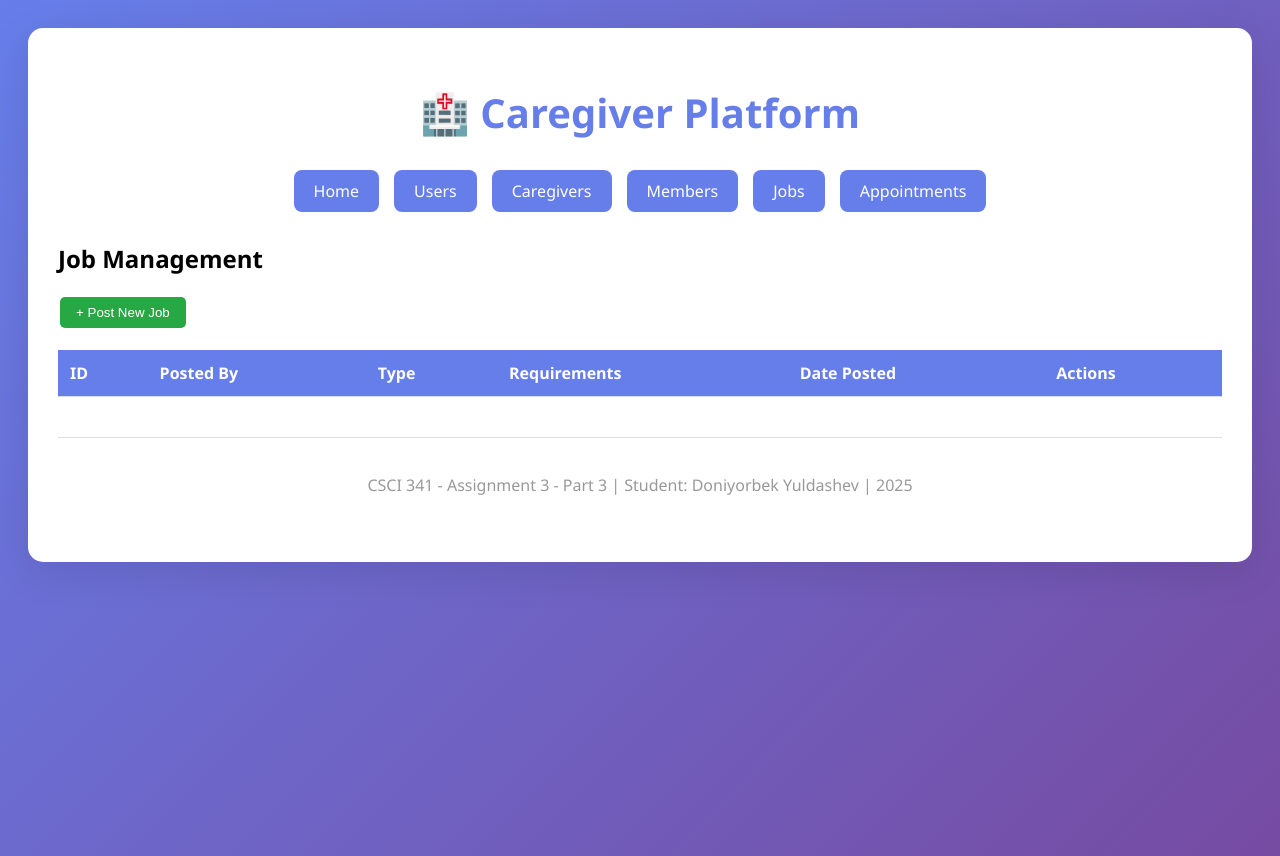
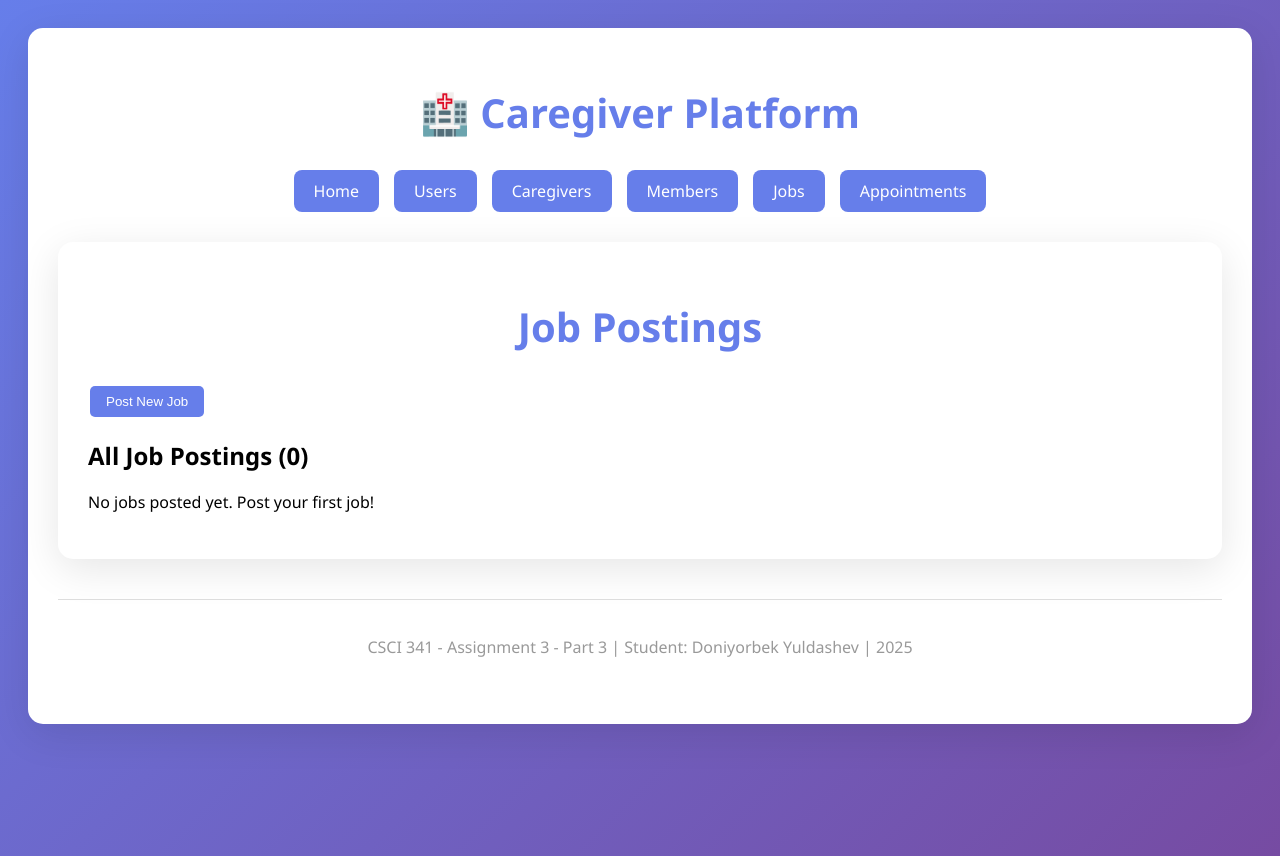
Before and after one commit to DoniyorbekYuldashev/caregiver-platform, a FastAPI app: page /jobs in a window 1280 px wide. Run offline with FastAPI, Linux system fonts and the light colour scheme; lists and menus that the app fills with data are empty.

Commit message:
Fix: Add all missing routes and templates

```diff
--- a/app.py
+++ b/app.py
@@ -157,7 +157,6 @@ async def create_caregiver(
     db.close()
     return RedirectResponse(url="/caregivers", status_code=303)
 
-
 @app.get("/caregivers/edit/{caregiver_id}", response_class=HTMLResponse)
 async def edit_caregiver_form(request: Request, caregiver_id: int):
     db = SessionLocal()
@@ -185,6 +184,13 @@ async def edit_caregiver(
     db.close()
     return RedirectResponse(url="/caregivers", status_code=303)
 
+@app.api_route("/caregivers/delete/{caregiver_id}", methods=["GET", "POST"])
+async def delete_caregiver(caregiver_id: int):
+    db = SessionLocal()
+    crud.delete_caregiver(db, caregiver_id)
+    db.close()
+    return RedirectResponse(url="/caregivers", status_code=303)
+
 # ============== MEMBERS ROUTES ==============
 
 @app.get("/members", response_class=HTMLResponse)
@@ -208,6 +214,20 @@ async def create_member(
     crud.create_member(db, user_id, house_rules)
     db.close()
     return RedirectResponse(url="/members", status_code=303)
+
+@app.get("/members/edit/{member_id}", response_class=HTMLResponse)
+async def edit_member_form(request: Request, member_id: int):
+    db = SessionLocal()
+    member = crud.get_member(db, member_id)
+    members = crud.get_members(db)
+    users = crud.get_users(db)
+    db.close()
+    return templates.TemplateResponse("members.html", {
+        "request": request,
+        "members": members,
+        "users": users,
+        "edit_member": member
+    })
 
 @app.post("/members/edit/{member_id}")
 async def edit_member(
@@ -250,6 +270,20 @@ async def create_job(
     crud.create_job(db, member_id, required_caregiving_type, other_requirements)
     db.close()
     return RedirectResponse(url="/jobs", status_code=303)
+
+@app.get("/jobs/edit/{job_id}", response_class=HTMLResponse)
+async def edit_job_form(request: Request, job_id: int):
+    db = SessionLocal()
+    job = crud.get_job(db, job_id)
+    jobs = crud.get_jobs(db)
+    members = crud.get_members(db)
+    db.close()
+    return templates.TemplateResponse("jobs.html", {
+        "request": request,
+        "jobs": jobs,
+        "members": members,
+        "edit_job": job
+    })
 
 @app.post("/jobs/edit/{job_id}")
 async def edit_job(
@@ -299,6 +333,22 @@ async def create_appointment(
     db.close()
     return RedirectResponse(url="/appointments", status_code=303)
 
+@app.get("/appointments/edit/{appointment_id}", response_class=HTMLResponse)
+async def edit_appointment_form(request: Request, appointment_id: int):
+    db = SessionLocal()
+    appointment = crud.get_appointment(db, appointment_id)
+    appointments = crud.get_appointments(db)
+    caregivers = crud.get_caregivers(db)
+    members = crud.get_members(db)
+    db.close()
+    return templates.TemplateResponse("appointments.html", {
+        "request": request,
+        "appointments": appointments,
+        "caregivers": caregivers,
+        "members": members,
+        "edit_appointment": appointment
+    })
+
 @app.post("/appointments/edit/{appointment_id}")
 async def edit_appointment(
     appointment_id: int,
--- a/templates/jobs.html
+++ b/templates/jobs.html
@@ -1,103 +1,117 @@
 {% extends "base.html" %}
 
-{% block title %}Jobs - Caregiver Platform{% endblock %}
+{% block title %}Jobs{% endblock %}
 
 {% block content %}
-<h2>Job Management</h2>
+<div class="container">
+    <h1>Job Postings</h1>
 
-<button class="btn btn-success" onclick="openModal('createModal')">+ Post New Job</button>
+    {% if not edit_job %}
+    <button onclick="document.getElementById('addForm').style.display='block'" class="btn btn-primary">
+        Post New Job
+    </button>
+    {% endif %}
 
-<table>
-    <thead>
-        <tr>
-            <th>ID</th>
-            <th>Posted By</th>
-            <th>Type</th>
-            <th>Requirements</th>
-            <th>Date Posted</th>
-            <th>Actions</th>
-        </tr>
-    </thead>
-    <tbody>
-        {% for job in jobs %}
-        <tr>
-            <td>{{ job.job_id }}</td>
-            <td>{{ job.member.user.given_name }} {{ job.member.user.surname }}</td>
-            <td>{{ job.required_caregiving_type }}</td>
-            <td>{{ job.other_requirements[:50] }}...</td>
-            <td>{{ job.date_posted.strftime('%Y-%m-%d') }}</td>
-            <td>
-                <button class="btn btn-primary" onclick="openEditModal({{ job.job_id }}, '{{ job.required_caregiving_type }}', `{{ job.other_requirements }}`)">Edit</button>
-                <form action="/jobs/delete/{{ job.job_id }}" method="post" style="display: inline;" onsubmit="return confirmDelete()">
-                    <button type="submit" class="btn btn-danger">Delete</button>
-                </form>
-            </td>
-        </tr>
-        {% endfor %}
-    </tbody>
-</table>
-
-<!-- Create Modal -->
-<div id="createModal" class="modal">
-    <div class="modal-content">
-        <span class="close" onclick="closeModal('createModal')">&times;</span>
-        <h3>Post New Job</h3>
-        <form action="/jobs/create" method="post">
+    <!-- Add Job Form -->
+    <div id="addForm" style="display: {% if show_form %}block{% else %}none{% endif %};">
+        <h2>Post New Job</h2>
+        <form method="post" action="/jobs/create">
             <div class="form-group">
-                <label>Member:</label>
-                <select name="member_user_id" required>
-                    <option value="">Select Member</option>
+                <label>Select Member:</label>
+                <select name="member_id" required>
+                    <option value="">-- Select Member --</option>
                     {% for member in members %}
-                    <option value="{{ member.member_user_id }}">{{ member.user.given_name }} {{ member.user.surname }}</option>
+                    <option value="{{ member.member_id }}">{{ member.user.given_name }} {{ member.user.surname }} ({{ member.user.email }})</option>
                     {% endfor %}
                 </select>
             </div>
             <div class="form-group">
-                <label>Caregiving Type:</label>
+                <label>Required Caregiving Type:</label>
                 <select name="required_caregiving_type" required>
-                    <option value="babysitter">Babysitter</option>
-                    <option value="elderly_care">Elderly Care</option>
-                    <option value="playmate">Playmate</option>
+                    <option value="">-- Select Type --</option>
+                    <option value="Babysitter">Babysitter</option>
+                    <option value="Caregiver">Caregiver</option>
+                    <option value="Special Needs">Special Needs</option>
+                    <option value="Tutor">Tutor</option>
                 </select>
             </div>
             <div class="form-group">
-                <label>Requirements:</label>
-                <textarea name="other_requirements" rows="4"></textarea>
+                <label>Other Requirements:</label>
+                <textarea name="other_requirements" rows="4" placeholder="Additional requirements..."></textarea>
             </div>
-            <button type="submit" class="btn btn-success">Post Job</button>
+            <button type="submit" class="btn btn-primary">Post Job</button>
+            <button type="button" onclick="document.getElementById('addForm').style.display='none'" class="btn btn-secondary">Cancel</button>
         </form>
     </div>
-</div>
 
-<!-- Edit Modal -->
-<div id="editModal" class="modal">
-    <div class="modal-content">
-        <span class="close" onclick="closeModal('editModal')">&times;</span>
-        <h3>Edit Job</h3>
-        <form id="editForm" method="post">
+    <!-- Edit Job Form -->
+    {% if edit_job %}
+    <div id="editForm">
+        <h2>Edit Job</h2>
+        <form method="post" action="/jobs/edit/{{ edit_job.job_id }}">
             <div class="form-group">
-                <label>Caregiving Type:</label>
-                <select name="required_caregiving_type" id="edit_type" required>
-                    <option value="babysitter">Babysitter</option>
-                    <option value="elderly_care">Elderly Care</option>
-                    <option value="playmate">Playmate</option>
+                <label>Member:</label>
+                <input type="text" value="{{ edit_job.member.user.given_name }} {{ edit_job.member.user.surname }}" disabled>
+            </div>
+            <div class="form-group">
+                <label>Required Caregiving Type:</label>
+                <select name="required_caregiving_type" required>
+                    <option value="Babysitter" {% if edit_job.required_caregiving_type == 'Babysitter' %}selected{% endif %}>Babysitter</option>
+                    <option value="Caregiver" {% if edit_job.required_caregiving_type == 'Caregiver' %}selected{% endif %}>Caregiver</option>
+                    <option value="Special Needs" {% if edit_job.required_caregiving_type == 'Special Needs' %}selected{% endif %}>Special Needs</option>
+                    <option value="Tutor" {% if edit_job.required_caregiving_type == 'Tutor' %}selected{% endif %}>Tutor</option>
                 </select>
             </div>
             <div class="form-group">
-                <label>Requirements:</label>
-                <textarea name="other_requirements" id="edit_req" rows="4"></textarea>
+                <label>Other Requirements:</label>
+                <textarea name="other_requirements" rows="4">{{ edit_job.other_requirements }}</textarea>
             </div>
-            <button type="submit" class="btn btn-primary">Update</button>
+            <button type="submit" class="btn btn-primary">Update Job</button>
+            <a href="/jobs" class="btn btn-secondary">Cancel</a>
         </form>
     </div>
+    {% endif %}
+
+    <!-- Jobs List -->
+    <h2>All Job Postings ({{ jobs|length }})</h2>
+    {% if jobs %}
+    <table>
+        <thead>
+            <tr>
+                <th>ID</th>
+                <th>Posted By</th>
+                <th>Type Needed</th>
+                <th>Requirements</th>
+                <th>Date Posted</th>
+                <th>Actions</th>
+            </tr>
+        </thead>
+        <tbody>
+            {% for job in jobs %}
+            <tr>
+                <td>{{ job.job_id }}</td>
+                <td>{{ job.member.user.given_name }} {{ job.member.user.surname }}</td>
+                <td>{{ job.required_caregiving_type }}</td>
+                <td>{{ job.other_requirements[:50] }}{% if job.other_requirements and job.other_requirements|length > 50 %}...{% endif %}</td>
+                <td>{{ job.date_posted.strftime('%Y-%m-%d') }}</td>
+                <td>
+                    <a href="/jobs/edit/{{ job.job_id }}" class="btn btn-primary">Edit</a>
+                    <a href="/jobs/delete/{{ job.job_id }}"
+                       onclick="return confirm('Delete this job?')"
+                       class="btn btn-danger">Delete</a>
+                </td>
+            </tr>
+            {% endfor %}
+        </tbody>
+    </table>
+    {% else %}
+    <p>No jobs posted yet. Post your first job!</p>
+    {% endif %}
 </div>
 
 <script>
-function openEditModal(id, type, req) {
-    document.getElementById('editForm').action = '/jobs/update/' + id;
-    document.getElementById('edit_type').value = type;
-    document.getElementById('edit_req').value = req;
-    openModal('editModal');
+if (document.querySelectorAll('table tbody tr').length > 0) {
+    document.getElementById('addForm').style.display = 'none';
 }
 </script>
 {% endblock %}
```
Also changed, not shown: templates/appointments.html (+96 -82 lines).
